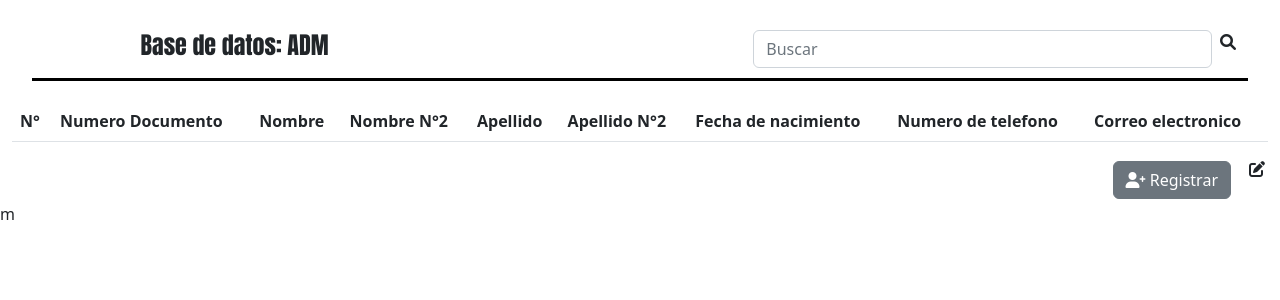
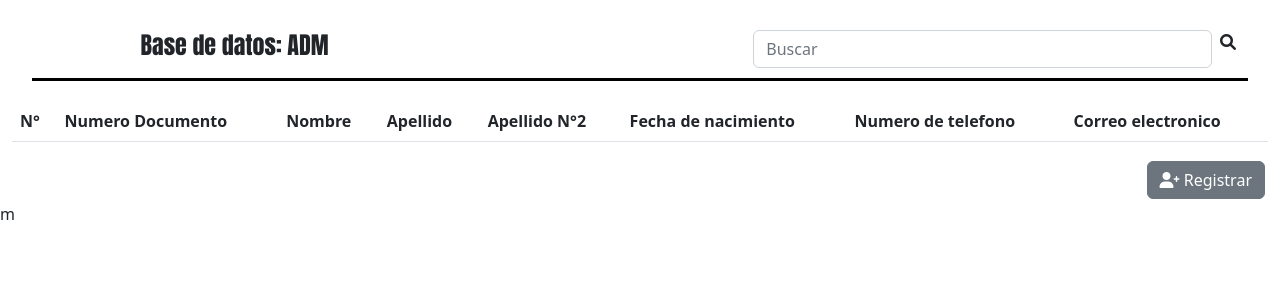
Before and after one commit to Nemexis017/Conexion-_baseDatos_PDO, a PHP site: page /ejercicioSena/ in a window 1280 px wide. Shown: the top 300 px of the page. Run offline with PHP 8.4, Linux system fonts and the light colour scheme; data that the repository does not hold is empty.

Commit message:
actulizacion

```diff
--- a/index.php
+++ b/index.php
@@ -52,7 +52,7 @@
                     <th scope="col">N°</th>
                     <th scope="col">Numero Documento</th>
                     <th scope="col">Nombre</th>
-                    <th scope="col">Nombre N°2</th>
+                    <!-- <th scope="col">Nombre N°2</th> -->
                     <th scope="col">Apellido</th>
                     <th scope="col">Apellido N°2</th>
                     <th scope="col">Fecha de nacimiento</th>
@@ -68,7 +68,7 @@
                         // $tipoDocumentoId= $fila['tipoDocumentoId'];
                         $personaNumeroDocumento= $fila['personaNumeroDocumento'];
                         $personaPrimerNombre= $fila['personaPrimerNombre'];
-                        $personaSegundoNombre= $fila['personaSegundoNombre'];
+                        // $personaSegundoNombre= $fila['personaSegundoNombre'];
                         $personaPrimerApellido= $fila['personaPrimerApellido'];
                         $personaSegundoApellido= $fila['personaSegundoApellido'];
                         $personaFechaNacimiento= $fila['personaFechaNacimiento'];
@@ -80,19 +80,19 @@
                             // echo "<td>".$tipoDocumentoId."</td>";
                             echo "<td>".$personaNumeroDocumento."</td>";
                             echo "<td>".$personaPrimerNombre."</td>";
-                            echo "<td>".$personaSegundoNombre."</td>";
+                            // echo "<td>".$personaSegundoNombre."</td>";
                             echo "<td>".$personaPrimerApellido."</td>";
                             echo "<td>".$personaSegundoApellido."</td>";
                             echo "<td>".$personaFechaNacimiento."</td>";
                             echo "<td>".$personaTelefonoContacto."</td>";
-                            echo "<td>".$personaCorreoElectronico."</td>";
+                            echo "<td>".$personaCorreoElectronico."<i class='fa-solid fa-pen-to-square ubc-lef' data-bs-toggle='modal' data-bs-target='#staticBackdrop'></i></td>";
                         echo "</tr>";
                         $numero++;
                     }
                 ?>
             </tbody>
         </table>
-        <i class='fa-solid fa-pen-to-square ubc-lef' data-bs-toggle='modal' data-bs-target='#staticBackdrop'></i>
+
         <!-- Button trigger modal -->
         <div class="col-12">
             <div class="row">
```
